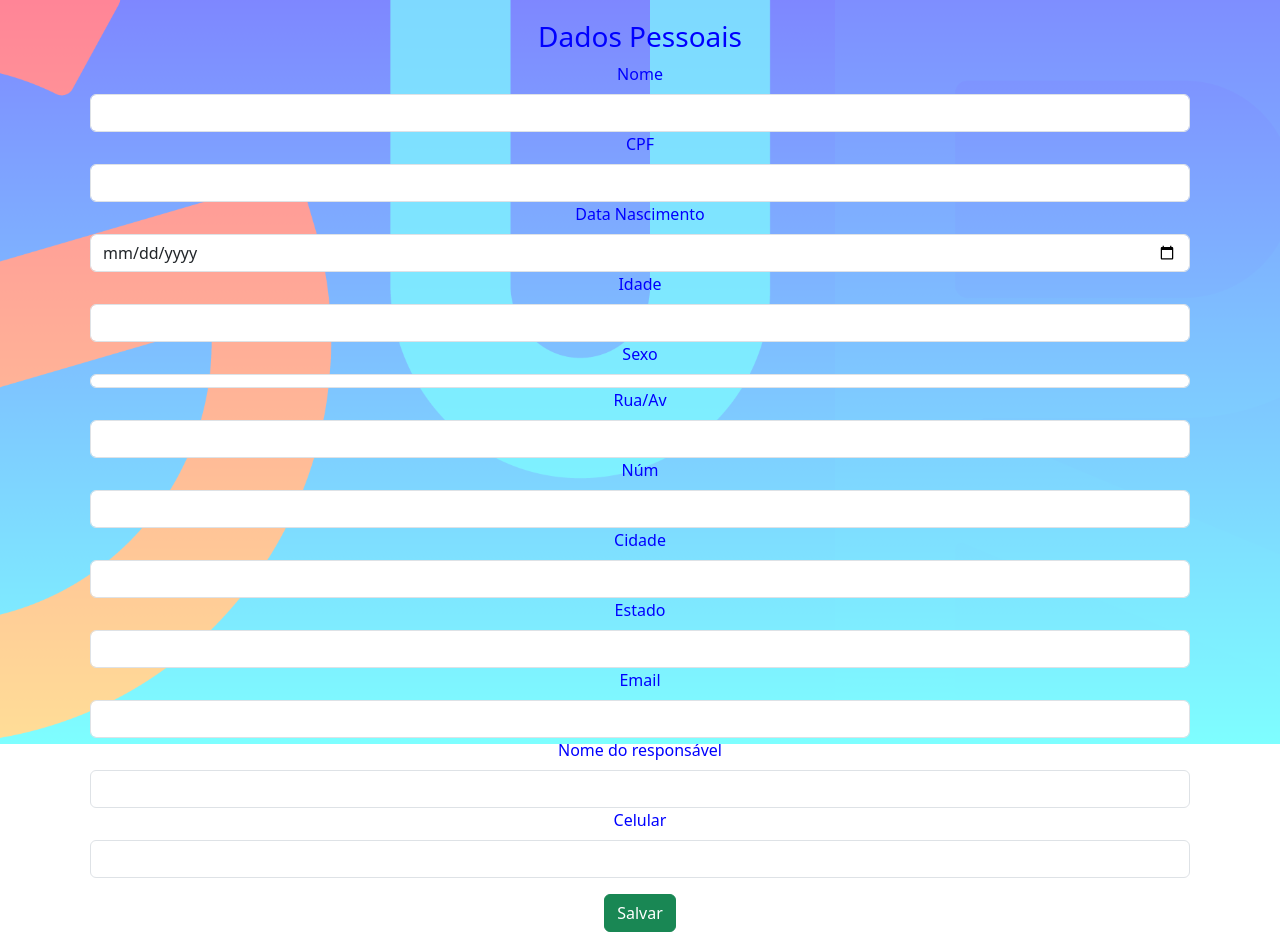
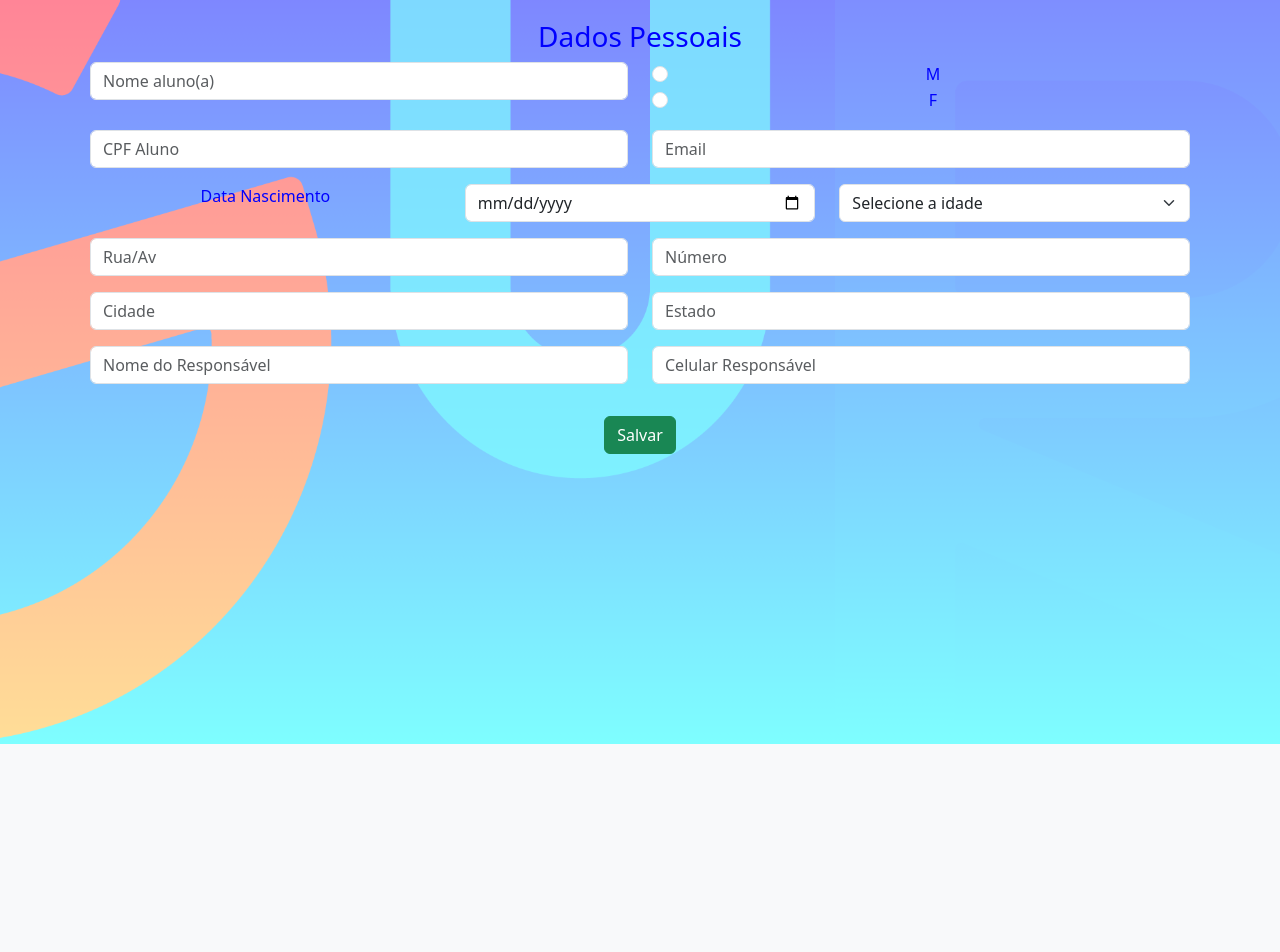
Before and after one commit to AndreiaRizzo/LinguagemProgramacaoIV, a PHP site: page /BancodeDados/CentralVagas/Aluno/inserir_aluno.php in a window 1280 px wide. Shown: the part 56-1008 px from the top of the page. After the commit the page ends 800 px from the top, so only its background shows below. Run offline with PHP 8.4, Linux system fonts and the light colour scheme.

Commit message:
inserir idade

```diff
--- a/PHP/BancodeDados/CentralVagas/Aluno/inserir_aluno.php
+++ b/PHP/BancodeDados/CentralVagas/Aluno/inserir_aluno.php
@@ -4,80 +4,90 @@
 ?>
 <h3>Dados Pessoais</h3>
 <form action="" method="POST">
-        <div class="row">
+
+
+    <div class="row mb-3">
         <div class="col">
-                <label for="nome" class="form-label">Nome</label>
-                <input type="text" class="form-control" name="nome">
+            <input type="text" class="form-control" name="nome" id="nome" placeholder="Nome aluno(a)">
         </div>
+        <div class="col">
+            <div class="form-check">
+                <input type="radio" class="form-check-input" id="M" name="optradio" value="Masculino">
+                <label class="form-check-label" for="M">M</label>
             </div>
-        <div class="row">
-            <div class="col">
-                <label for="cpfAluno" class="form-label">CPF</label>
-                <input type="text" class="form-control" name="cpfAluno">
-            </div>
-        </div>
-        <div class="row">
-            <div class="col">
-                <label for="dt_nasc" class="form-label">Data Nascimento</label>
-                <input type="date" class="form-control" name="dt_nasc">
-            </div>
-        </div>
-        <div class="row">
-            <div class="col">
-                <label for="idade" class="form-label">Idade</label>
-                <input type="text" class="form-control" name="idade">
-            </div>
-        </div>
-        <div class="row">
-            <div class="col">
-                <label for="sexo" class="form-label">Sexo</label>
-                <input type="radio" class="form-control" name="sexo">
-            </div>
-        </div>
-        <div class="row">
-            <div class="col">
-                <label for="rua" class="form-label">Rua/Av</label>
-                <input type="text" class="form-control" name="rua">
-            </div>
-        </div>
-        <div class="row">
-            <div class="col">
-                <label for="num" class="form-label">Núm</label>
-                <input type="text" class="form-control" name="num">
-            </div>
-        </div>
-        <div class="row">
-            <div class="col">
-                <label for="cidade" class="form-label">Cidade</label>
-                <input type="text" class="form-control" name="cidade">
-            </div>
-        </div>
-        <div class="row">
-            <div class="col">
-                <label for="estado" class="form-label">Estado</label>
-                <input type="text" class="form-control" name="estado">
+            <div class="form-check">
+                <input type="radio" class="form-check-input" id="F" name="optradio" value="Feminino">
+                <label class="form-check-label" for="F">F</label>
             </div>
         </div>
 
-        <div class="row">
+    </div>
+
+    <div class="row mb-3">
         <div class="col">
-                <label for="email" class="form-label">Email</label>
-                <input type="text" class="form-control" name="email">
+            <input type="text" class="form-control" name="cpfAluno" id="cpfAluno" placeholder="CPF Aluno">
+        </div>
+        <div class="col">
+            <input type="text" class="form-control" name="email" id="email" placeholder="Email">
         </div>
     </div>
-        <div class="row">
+
+    <div class="row mb-3">
         <div class="col">
-                <label for="nomeResp" class="form-label">Nome do responsável</label>
-                <input type="text" class="form-control" name="nomeResp">
+            <label for="dt_nasc" class="form-label">Data Nascimento</label>
+        </div>
+        <div class="col">
+            <input type="date" class="form-control" name="dt_nasc">
+        </div>
+        <div class="col">
+            <select class="form-select" name="idade" id="idade">
+                <option value="">Selecione a idade</option>
+                <option value="6">6 anos</option>
+                <option value="7">7 anos</option>
+                <option value="8">8 anos</option>
+                <option value="9">9 anos</option>
+                <option value="10">10 anos</option>
+                <option value="11">11 anos</option>
+                <option value="12">12 anos</option>
+                <option value="13">13 anos</option>
+                <option value="14">14 anos</option>
+                <option value="15">15 anos</option>
+                <option value="16">16 anos</option>
+                <option value="17">17 anos</option>
+                <option value="18">18 anos</option>
+            </select>
         </div>
     </div>
-        <div class="row">
+
+    <div class="row mb-3">
         <div class="col">
-                <label for="celResp" class="form-label">Celular</label>
-                <input type="text" class="form-control" name="celResp">
+            <input type="text" class="form-control" name="rua" id="rua" placeholder="Rua/Av">
+        </div>
+        <div class="col">
+            <input type="text" class="form-control" name="num" id="num" placeholder="Número">
         </div>
     </div>
-        <div class="row">
+
+    <div class="row mb-3">
+        <div class="col">
+            <input type="text" class="form-control" name="cidade" id="cidade" placeholder="Cidade">
+        </div>
+        <div class="col">
+            <input type="text" class="form-control" name="estado" id="estado" placeholder="Estado">
+        </div>
+    </div>
+
+    <div class="row mb-3">
+        <div class="col">
+            <input type="text" class="form-control" name="nomeResp" id="nomeResp" placeholder="Nome do Responsável">
+        </div>
+
+        <div class="col">
+            <input type="text" class="form-control" name="celResp" id="celResp" placeholder="Celular Responsável">
+        </div>
+    </div>
+
+    <div class="row mb-3">
         <div class="col">
             <button type="submit" class="btn btn-success mt-3">Salvar</button>
         </div>
--- a/PHP/BancodeDados/CentralVagas/index.php
+++ b/PHP/BancodeDados/CentralVagas/index.php
@@ -1,5 +1,3 @@
-
-
 <!DOCTYPE html>
 <html lang="pt-BR">
 
@@ -48,14 +46,22 @@
             /* Bordas arredondadas */
             color: blue;
             /* Texto azul */
-            margin-bottom: 30px; /* Espaçamento entre os blocos */
-            margin-left: auto; /* Alinha ao centro */
-            margin-right: auto; /* Alinha ao centro */
-            text-align: center; /* Alinha o texto ao centro */
+            margin-bottom: 30px;
+            /* Espaçamento entre os blocos */
+            margin-left: auto;
+            /* Alinha ao centro */
+            margin-right: auto;
+            /* Alinha ao centro */
+            text-align: center;
+            /* Alinha o texto ao centro */
         }
+
         .container a {
-            word-spacing: 10px; /* Espaçamento entre palavras */
+            word-spacing: 10px;
+            /* Espaçamento entre palavras */
+            color: aliceblue;
         }
+
 
 
         h1 {
```
Also changed, not shown: PHP/BancodeDados/CentralVagas/Aluno/index.php (+6 -2 lines). Lines whose indentation alone changed are shown as unchanged.
